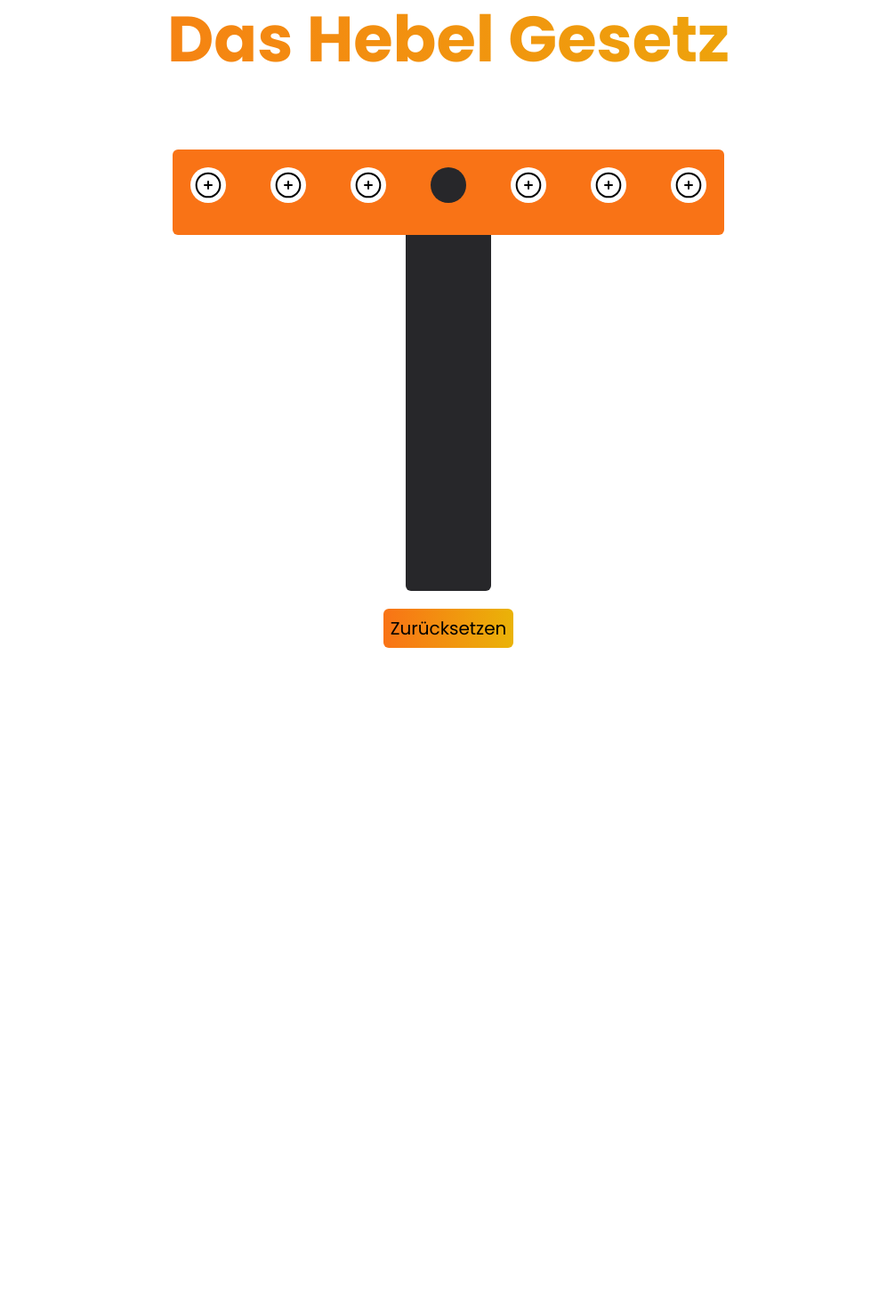
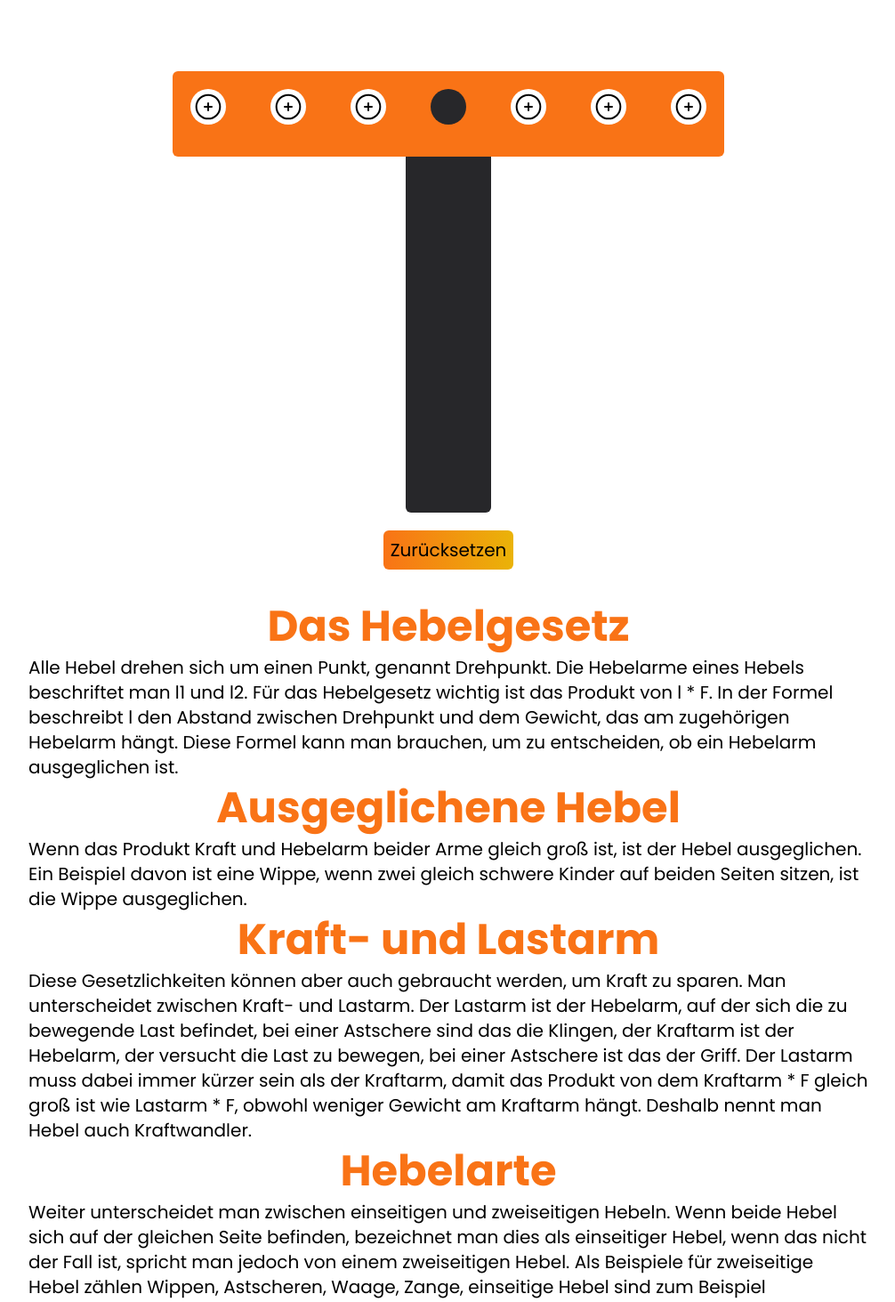
Before and after one commit to Diego-Della-Vecchia/hebel-gesetz, a Svelte app in the folder hebel-gesetz/: page / in a window 1280 px wide. Shown: the top 1463 px of the page at 89% size, without its empty margins (136-1142 px from the left). Before the commit the page ends 848 px from the top, so only its background shows below. Built offline with nearby package versions, Linux system fonts and the light colour scheme; a web font is replaced by a local one.

Commit message:
Add text

```diff
--- a/hebel-gesetz/src/App.svelte
+++ b/hebel-gesetz/src/App.svelte
@@ -4,13 +4,13 @@
   import Paragraph from "./lib/paragraph.svelte"
 </script>
 
-<h1
-  class="font-poppins text-7xl p-2 bg-clip-text text-transparent bg-gradient-to-r from-orange-500 to-yellow-500 font-bold text-center"
->
-  Das Hebel Gesetz
-</h1>
+
 <Scale />
 <div class="-translate-y-20">
-
+  <Paragraph title="Das Hebelgesetz " text="Alle Hebel drehen sich um einen Punkt, genannt Drehpunkt. Die Hebelarme eines Hebels beschriftet man l1 und l2. Für das Hebelgesetz wichtig ist das Produkt von l * F. In der Formel beschreibt l den Abstand zwischen Drehpunkt und dem Gewicht, das am zugehörigen Hebelarm hängt. Diese Formel kann man brauchen, um zu entscheiden, ob ein Hebelarm ausgeglichen ist.
+"/>
+<Paragraph title="Ausgeglichene Hebel" text="Wenn das Produkt Kraft und Hebelarm beider Arme gleich groß ist, ist der Hebel ausgeglichen. Ein Beispiel davon ist eine Wippe, wenn zwei gleich schwere Kinder auf beiden Seiten sitzen, ist die Wippe ausgeglichen."/>
+<Paragraph title="Kraft- und Lastarm" text="Diese Gesetzlichkeiten können aber auch gebraucht werden, um Kraft zu sparen.  Man unterscheidet zwischen Kraft- und Lastarm. Der Lastarm ist der Hebelarm, auf der sich die zu bewegende Last befindet, bei einer Astschere sind das die Klingen, der Kraftarm ist der Hebelarm, der versucht die Last zu bewegen, bei einer Astschere ist das der Griff. Der Lastarm muss dabei immer kürzer sein als der Kraftarm, damit das Produkt von dem Kraftarm * F gleich groß ist wie Lastarm * F, obwohl weniger Gewicht am Kraftarm hängt. Deshalb nennt man Hebel auch Kraftwandler."/>
+<Paragraph title="Hebelarte" text="Weiter unterscheidet man zwischen einseitigen und zweiseitigen Hebeln. Wenn beide Hebel sich auf der gleichen Seite befinden, bezeichnet man dies als einseitiger Hebel, wenn das nicht der Fall ist, spricht man jedoch von einem zweiseitigen Hebel. Als Beispiele für zweiseitige Hebel zählen Wippen, Astscheren, Waage, Zange, einseitige Hebel sind zum Beispiel Nussknacker, Türklinken, Flaschenöffner und Schubkarren."/>
 </div>
 <style lang="postcss"></style>
--- a/hebel-gesetz/src/lib/paragraph.svelte
+++ b/hebel-gesetz/src/lib/paragraph.svelte
@@ -3,5 +3,7 @@
     export let text : string
 </script>
 
-<h1 class="text-5xl text-orange-500 font-poppins font-bold text-center">{title}</h1>
-<p class="text-center font-poppins text-xl p-2">{text}</p>
+<div class="flex justify-center items-center flex-col">
+    <h1 class="text-5xl text-orange-500 font-poppins font-bold text-center">{title}</h1>
+<p class="text-left font-poppins text-xl md:mx-40 p-2">{text}</p>
+</div>
```
